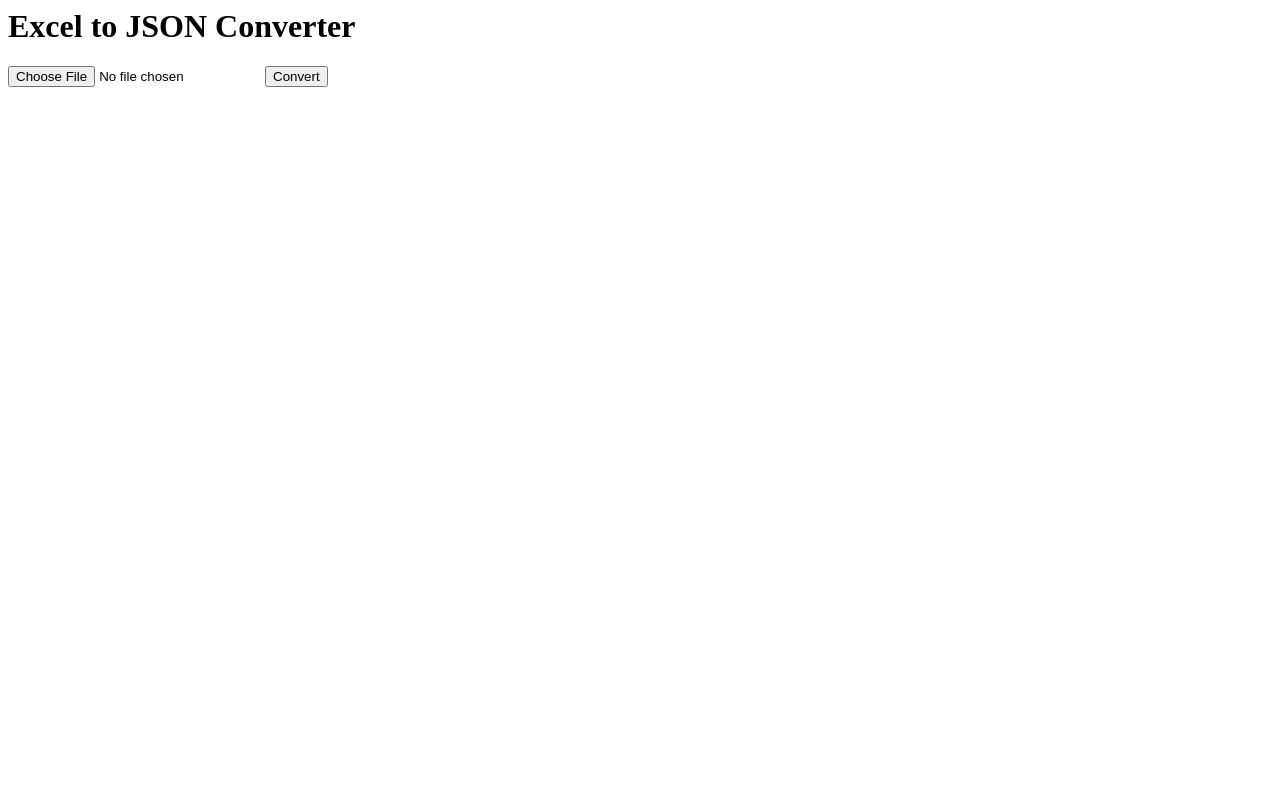
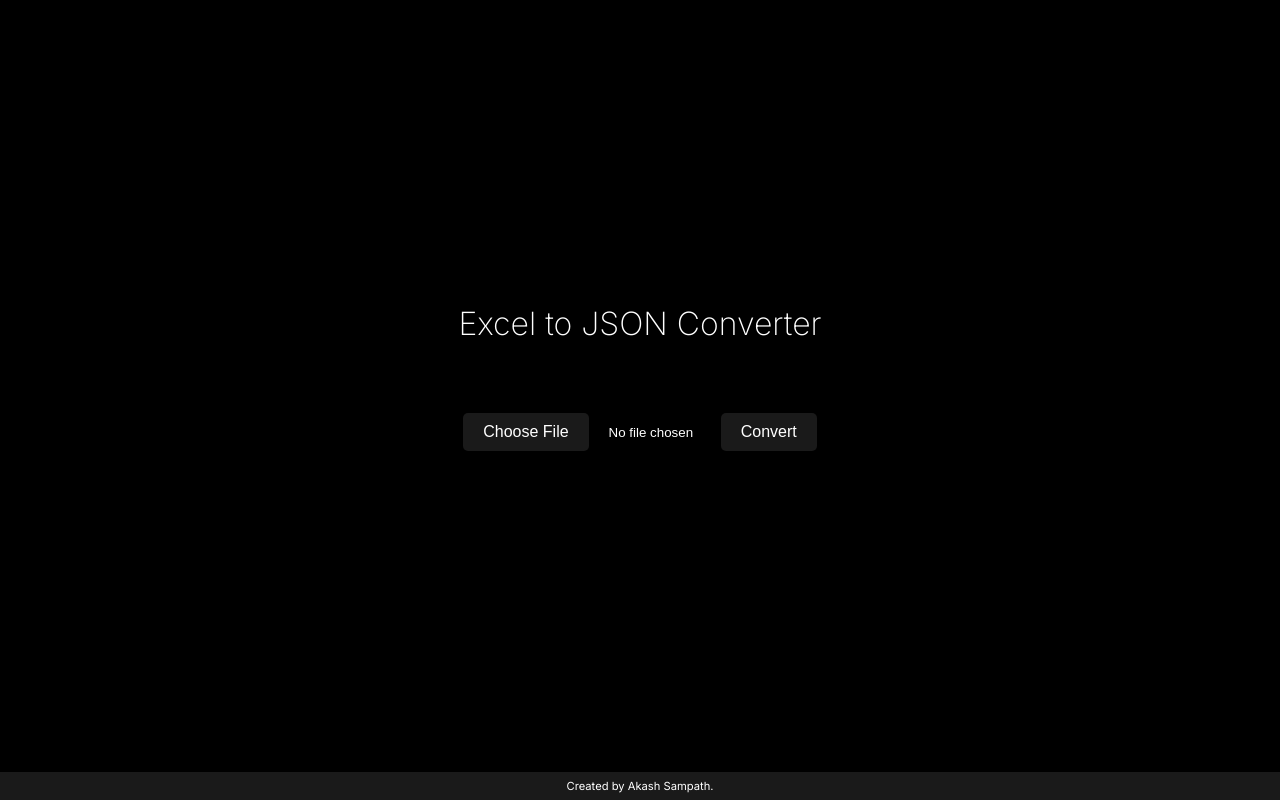
Before and after one commit to Akashonbeats/NotationXL-Excel-to-JSON-Converter, a plain HTML site: page public/index.html in a window 1280 px wide. Drawn offline with Linux system fonts and the light colour scheme.

Commit message:
Styles added to style.css

```diff
--- a/public/index.html
+++ b/public/index.html
@@ -1,6 +1,9 @@
 <meta charset="UTF-8">
 <meta name="viewport" content="width=device-width, initial-scale=1.0">
-<meta type="stylesheet" href="style.css">
+<link rel="stylesheet" href="style.css">
+<link rel="preconnect" href="https://fonts.googleapis.com">
+<link rel="preconnect" href="https://fonts.gstatic.com" crossorigin>
+<link href="https://fonts.googleapis.com/css2?family=Inter:ital,opsz,wght@0,14..32,100..900;1,14..32,100..900&display=swap" rel="stylesheet">
 <title>Excel to JSON Converter</title>
 </head>
 <body>
@@ -10,6 +13,7 @@
         <button type="submit">Convert</button>
     </form>
     <pre id="jsonOutput"></pre>
+    <footer>Created by Akash Sampath.</footer>
 
     <script>
         document.getElementById('uploadForm').addEventListener('submit', async (e) => {
--- a/public/style.css
+++ b/public/style.css
@@ -0,0 +1,57 @@
+body {
+    height: 95vh;
+    background-color: black;
+    color: white;
+    font-family: "Inter", system-ui;
+    display: flex;
+    flex-direction: column;
+    align-items: center;
+    justify-content: center;
+}
+h1{
+    font-size: 2rem;
+    font-weight: 200;
+    margin-bottom: 70px;
+}
+/* Style the file input button */
+input[type="file"]::file-selector-button {
+    background-color: #1a1a1a;
+    margin-right: 20px;
+    color: white; /* White text */
+    border: none; /* Remove border */
+    padding: 10px 20px; /* Add some padding */
+    cursor: pointer; /* Pointer cursor on hover */
+    font-size: 16px; /* Increase font size */
+    border-radius: 5px; /* Rounded corners */
+    transition-duration: 1s;
+}
+/* Add hover effect */
+input[type="file"]::file-selector-button:hover {
+    background-color: #8f8f8f;
+    color: black;
+    transition-duration: 1s;
+}
+button{
+    background-color: #1a1a1a;
+    color: white; /* White text */
+    border: none; /* Remove border */
+    padding: 10px 20px; /* Add some padding */
+    cursor: pointer; /* Pointer cursor on hover */
+    font-size: 16px; /* Increase font size */
+    border-radius: 5px; /* Rounded corners */
+    transition-duration: 1s;
+}
+button:hover {
+    background-color: #8f8f8f;
+    color: black;
+    transition-duration: 1s;
+}
+footer{
+    position: fixed;
+    bottom: 0;
+    width: 100%;
+    padding-block: 7px;
+    text-align: center;
+    background-color: #1a1a1a;
+    font-size: 0.7rem;
+}
```
